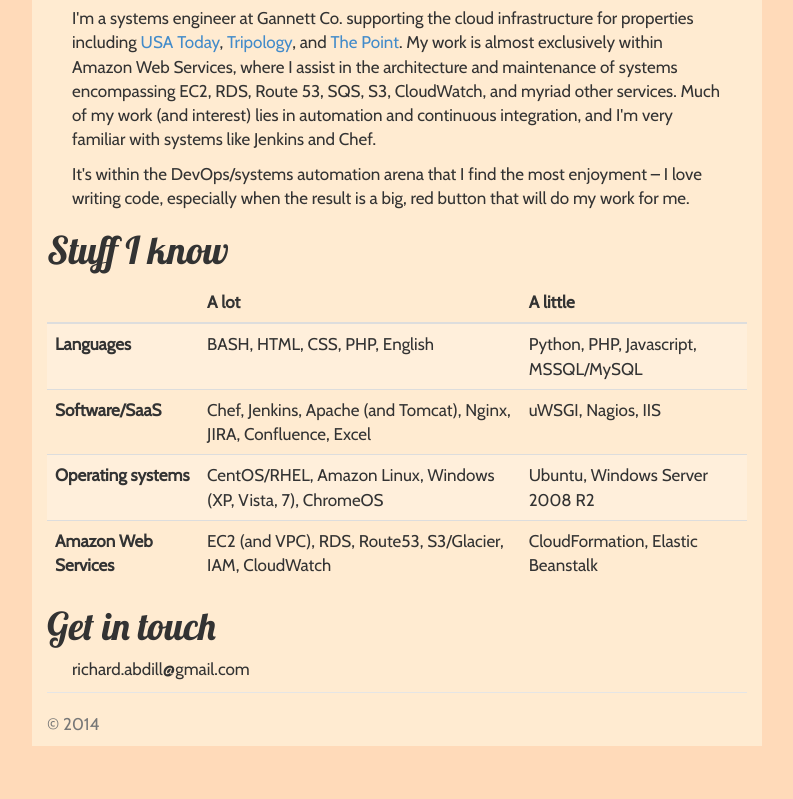
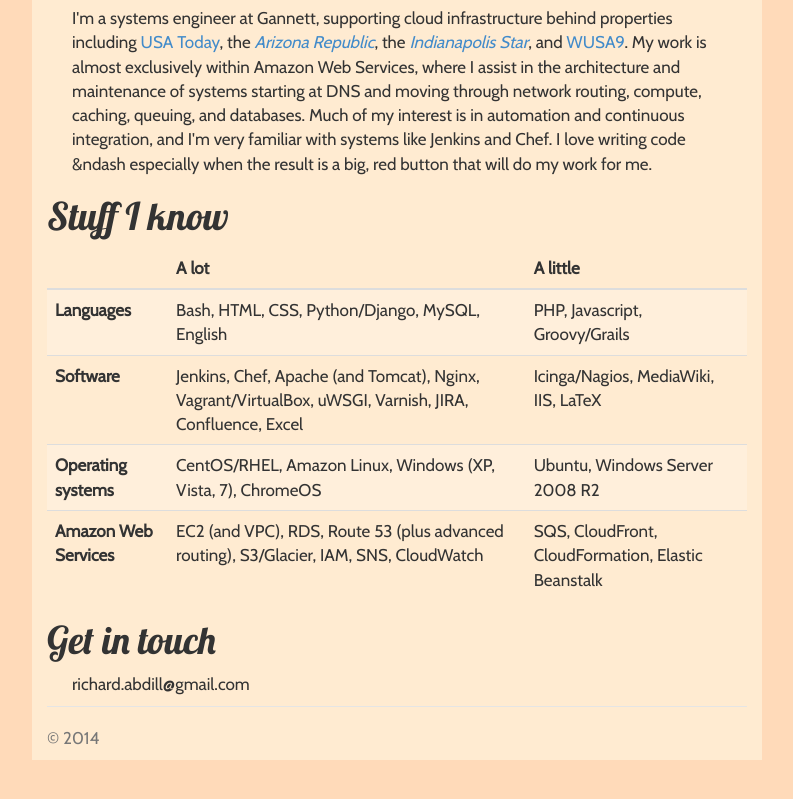
Before and after one commit to rabdill/rabdill.github.io, a plain HTML site: page index.html in a window 1280 px wide. Shown: the part 535-1334 px from the top of the page, without its empty margins (243-1036 px from the left). Drawn offline with nearby package versions, Linux system fonts and the light colour scheme; a web font is replaced by a local one.

Commit message:
Updating tech section

```diff
--- a/index.html
+++ b/index.html
@@ -4,7 +4,7 @@
     <meta charset="utf-8">
     <meta http-equiv="X-UA-Compatible" content="IE=edge">
     <meta name="viewport" content="width=device-width, initial-scale=1">
-    <meta name="description" content="The internet home of Rich Abdill, just a DevOps guy  who loves building stuff people like.">
+    <meta name="description" content="The internet home of Rich Abdill, just a DevOps guy who loves building stuff people like.">
     <meta name="author" content="Rich Abdill">
     <link rel="shortcut icon" href="favicon.ico">
 
@@ -100,17 +100,10 @@ courtesy of http://www.onextrapixel.com/2010/02/23/how-to-use-jquery-to-make-sli
 
 <div class="container" >
         <h2 id="about">Who I am</h2>
-        <p class="indent">My name is Rich. I love working in dev-ops, I ride a motorcycle, I hang out with a hedgehog named Chalupa.
-   	My favorite color is green, but it used to be blue. My favorite book is <i>Catch-22</i>, and my favorite sport is spreadsheets.</p>
+        <p class="indent">My name is Rich. I'm a Linux sysadmin. I ride a motorcycle, I hang out with a hedgehog named Chalupa. My favorite color is green, but it used to be blue. My favorite book is <i>Catch-22</i>, and my favorite sport is spreadsheets.</p>
 
 	<h2>What I do</h2>
-	<p class="indent">I'm a systems engineer at Gannett Co. supporting the cloud infrastructure for properties including <a href="http://www.usatoday.com">USA Today</a>,
-	<a href="http://www.tripology.com/">Tripology</a>, and <a href="http://thepoint.usatoday.com">The Point</a>. My work is almost exclusively within
-	Amazon Web Services, where I assist in the architecture and maintenance of systems encompassing EC2, RDS, Route 53, SQS, S3, CloudWatch, and myriad other services.
-	Much of my work (and interest) lies in automation and continuous integration, and I'm very familiar with systems like Jenkins and Chef.</p>
-
-	<p class="indent">It's within the DevOps/systems automation arena that I find the most enjoyment &ndash; I love writing code, especially when the result is a big, red button
-	that will do my work for me.</p>
+	<p class="indent">I'm a systems engineer at Gannett, supporting cloud infrastructure behind properties including <i></i><a href="http://www.usatoday.com">USA Today</a></i>, the <a href="http://azcentral.com"><i>Arizona Republic</i></a>, the <a href="http://indystar.com"><i>Indianapolis Star</i></a>, and <a href="http://www.wusa9.com">WUSA9</a>. My work is almost exclusively within Amazon Web Services, where I assist in the architecture and maintenance of systems starting at DNS and moving through network routing, compute, caching, queuing, and databases. Much of my interest is in automation and continuous integration, and I'm very familiar with systems like Jenkins and Chef. I love writing code &ndash especially when the result is a big, red button that will do my work for me.</p>
 
     <section id="skillsTable">
         <h2 id="stuff">Stuff I know</h2>
@@ -125,13 +118,13 @@ courtesy of http://www.onextrapixel.com/2010/02/23/how-to-use-jquery-to-make-sli
                 <tbody>
                 <tr>
                     <td><strong>Languages</strong></td>
-                    <td>BASH, HTML, CSS, PHP, English
-                    <td>Python, PHP, Javascript, MSSQL/MySQL</td>
+                    <td>Bash, HTML, CSS, Python/Django, MySQL, English
+                    <td>PHP, Javascript, Groovy/Grails</td>
                 </tr>
                 <tr>
-                    <td><strong>Software/SaaS</strong></td>
-		    <td>Chef, Jenkins, Apache (and Tomcat), Nginx, JIRA, Confluence, Excel
-		    <td>uWSGI, Nagios, IIS
+                    <td><strong>Software</strong></td>
+		    <td>Jenkins, Chef, Apache (and Tomcat), Nginx, Vagrant/VirtualBox, uWSGI, Varnish, JIRA, Confluence, Excel
+		    <td>Icinga/Nagios, MediaWiki, IIS, LaTeX
                 </tr>
                 <tr>
                     <td><strong>Operating systems</strong></td>
@@ -140,8 +133,8 @@ courtesy of http://www.onextrapixel.com/2010/02/23/how-to-use-jquery-to-make-sli
                 </tr>
                 <tr>
                     <td><strong>Amazon Web Services</strong></td>
-		    <td>EC2 (and VPC), RDS, Route53, S3/Glacier, IAM, CloudWatch
-		    <td>CloudFormation, Elastic Beanstalk
+		    <td>EC2 (and VPC), RDS, Route 53 (plus advanced routing), S3/Glacier, IAM, SNS, CloudWatch
+		    <td>SQS, CloudFront, CloudFormation, Elastic Beanstalk
                 </tr>
             </table>
     </section>
```
